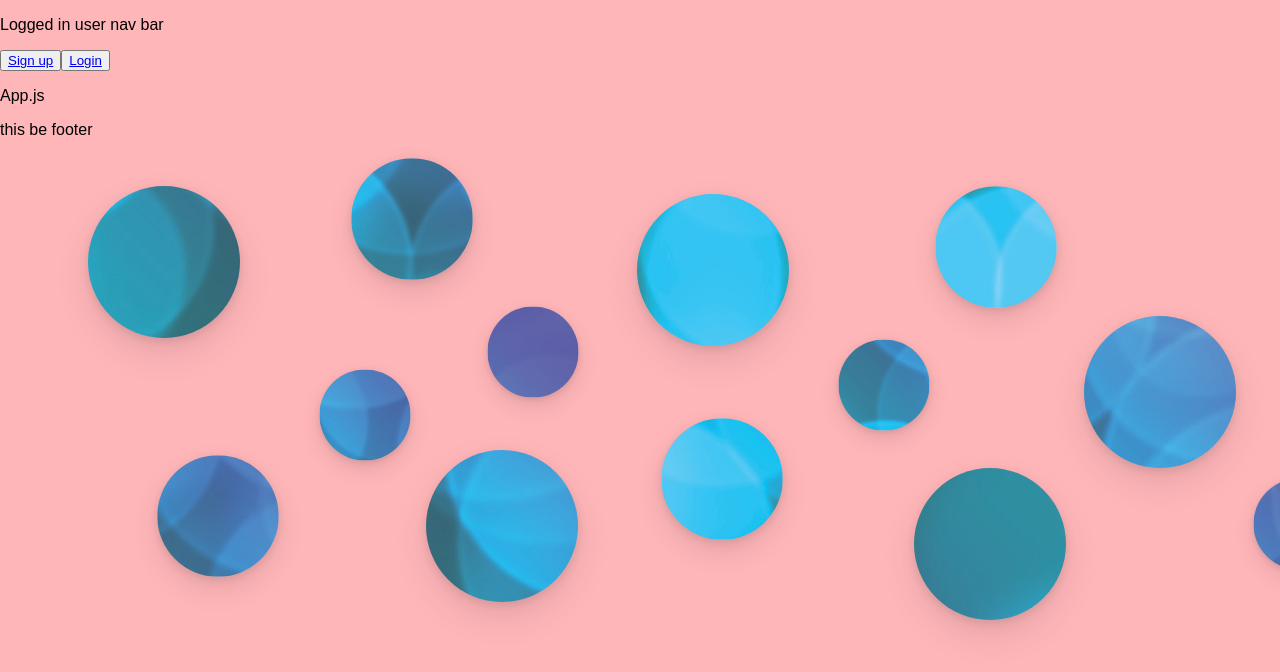
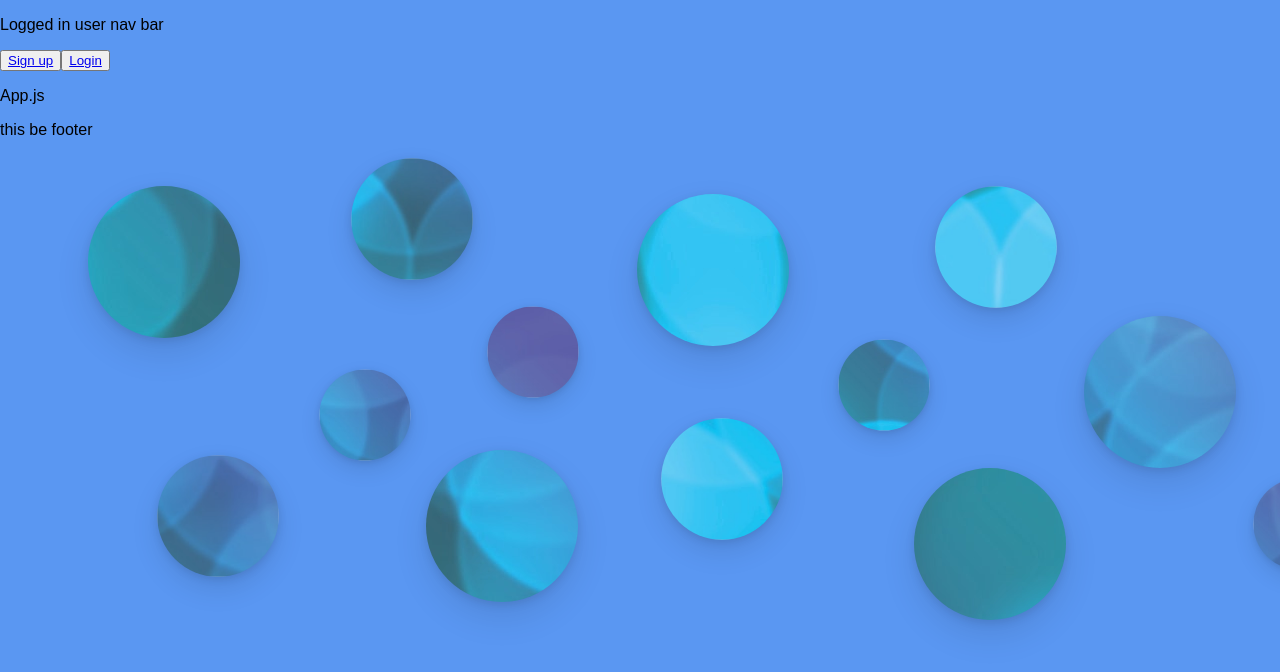
Before and after one commit to e-b-m/CapStone-FrontEnd, a React (Create React App) app: page / in a window 1280 px wide. Shown: the top 672 px of the page. Built offline with nearby package versions, Linux system fonts and the light colour scheme.

Commit message:
edited Bubble CSS page

```diff
--- a/src/Bubble.css
+++ b/src/Bubble.css
@@ -54,7 +54,7 @@ body,
   }
 
   .bubbles-wrapper {
-    background-color: #FFB6B9;
+    background-color: rgb(90, 151, 242);
     bottom: 0;
     left: 0;
     /* position can mean bubbles are behind stuff or in front off */
```
